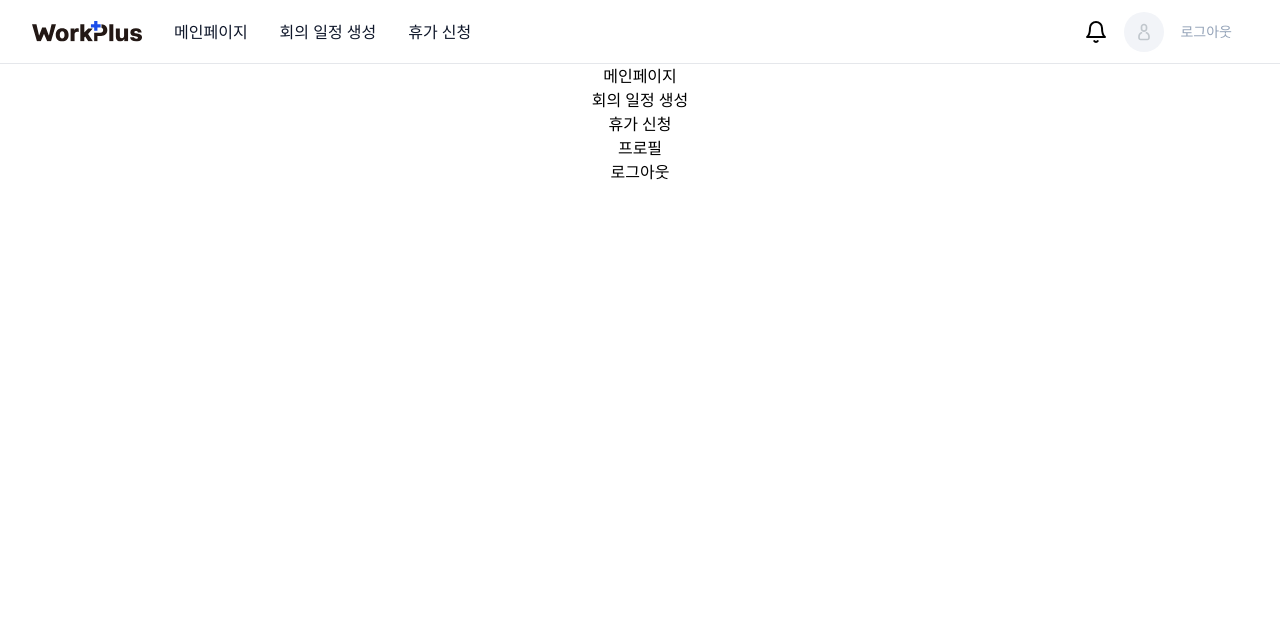
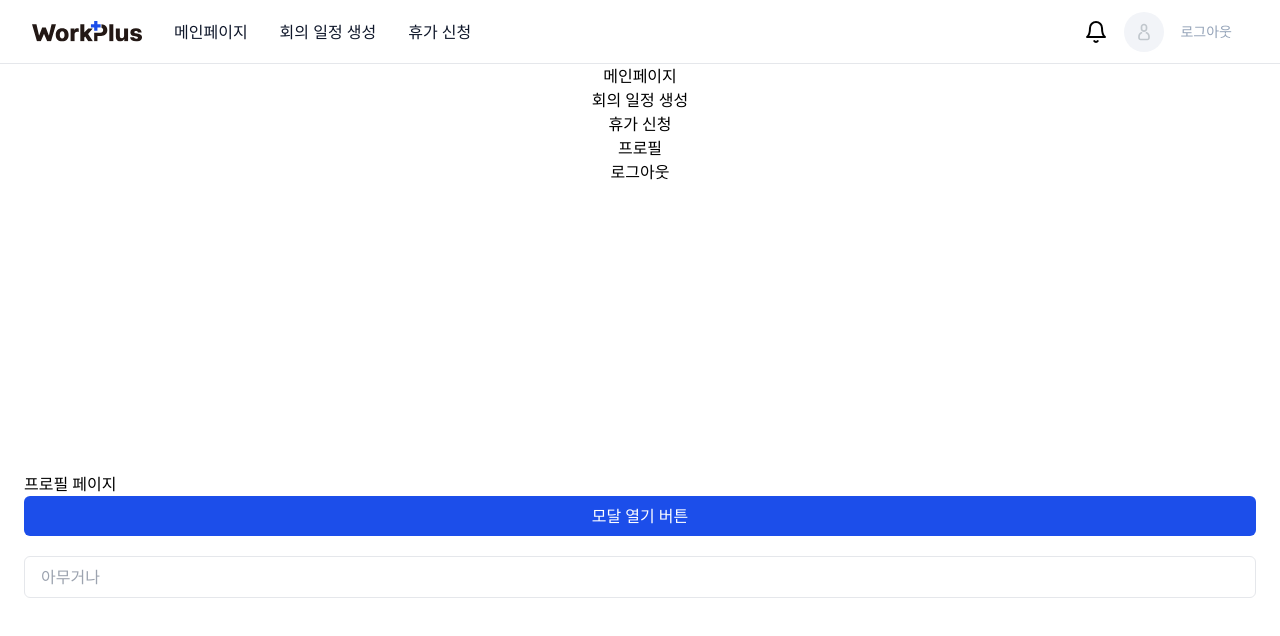
Before and after one commit to ltaehee/workplus-front, a React (Vite) app: page /profile in a window 1280 px wide. Shown: the top 636 px of the page. Built offline with nearby package versions, Linux system fonts and the light colour scheme.

Commit message:
feat:button,input 컴포넌트 추가

```diff
--- /dev/null
+++ b/src/components/common/Button.tsx
@@ -0,0 +1,18 @@
+type ButtonProps = {
+  btnText: string;
+  onClick?: () => void;
+  className?: string;
+};
+
+const Button: React.FC<ButtonProps> = ({ btnText, onClick, className }) => {
+  return (
+    <button
+      className={`px-4 py-2  bg-[#1C4EEA] text-white py-2 px-4 rounded-md hover:bg-[#1A46D3] transition duration-10 w-full ${className}`}
+      onClick={onClick}
+    >
+      {btnText}
+    </button>
+  );
+};
+
+export default Button;
--- /dev/null
+++ b/src/components/common/Input.tsx
@@ -0,0 +1,27 @@
+type InputProps = {
+  type?: string;
+  value?: string;
+  onChange?: () => void;
+  placeholder?: string;
+  className?: string;
+};
+
+const Input: React.FC<InputProps> = ({
+  type,
+  value,
+  onChange,
+  placeholder,
+  className,
+}) => {
+  return (
+    <input
+      type={type}
+      value={value}
+      onChange={onChange}
+      placeholder={placeholder}
+      className={`px-4 py-2 border rounded-md w-full focus:outline-none focus:ring-2 ${className}`}
+    />
+  );
+};
+
+export default Input;
--- a/src/components/common/Modal.tsx
+++ b/src/components/common/Modal.tsx
@@ -1,14 +1,15 @@
 import axios from "axios";
 import { useEffect, useState } from "react";
+import Button from "./Button";
 
-interface ModalProps {
+type ModalProps = {
   isOpen: boolean;
   onClose: () => void;
   title: string;
   date: string;
   organizer: string;
   agenda: string;
-}
+};
 
 const Modal: React.FC<ModalProps> = ({
   isOpen,
@@ -49,7 +50,7 @@ const Modal: React.FC<ModalProps> = ({
     onClose();
   };
 
-  // 모달 내부에서 클릭 시 안닫히게
+  /* 모달 내부에서 클릭 시 안닫히게 */
   const handleModalClick = (e: React.MouseEvent) => {
     e.stopPropagation();
   };
@@ -72,12 +73,11 @@ const Modal: React.FC<ModalProps> = ({
           <p className="mt-10 text-gray-500">회의 안건</p>
           <p className="mt-2">{agenda}</p>
         </div>
-        <button
-          className="bg-blue-500 text-white py-2 px-4 rounded-md hover:bg-blue-700 w-full mt-8"
+        <Button
           onClick={onClose}
-        >
-          확인
-        </button>
+          btnText="컴포넌트 버튼"
+          className="mt-8 bg-blue-500 hover:bg-blue-700"
+        />
       </div>
     </div>
   );
--- a/src/pages/profilePage.tsx
+++ b/src/pages/profilePage.tsx
@@ -1,5 +1,7 @@
 import { useState } from "react";
 import Modal from "../components/common/Modal";
+import Input from "../components/common/Input";
+import Button from "../components/common/Button";
 
 const ProfilePage = () => {
   const [isModalOpen, setIsModalOpen] = useState(false);
@@ -14,12 +16,10 @@ const ProfilePage = () => {
     agenda: "회의 안건 내용",
   };
   return (
-    <>
+    <div className=" mt-96 p-6">
       <h1>프로필 페이지</h1>
       <div>
-        <button className="bg-blue-500 text-white" onClick={openModal}>
-          모달 열기
-        </button>
+        <Button btnText="모달 열기 버튼" onClick={openModal} />
         <Modal
           isOpen={isModalOpen}
           onClose={closeModal}
@@ -29,7 +29,8 @@ const ProfilePage = () => {
           agenda={dummyData.agenda}
         />
       </div>
-    </>
+      <Input type="text" placeholder="아무거나" className="mt-5" />
+    </div>
   );
 };
 
```
